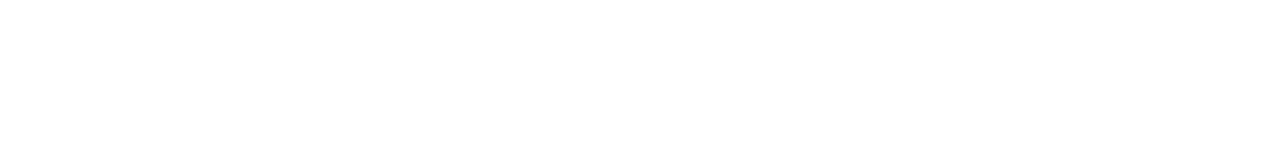
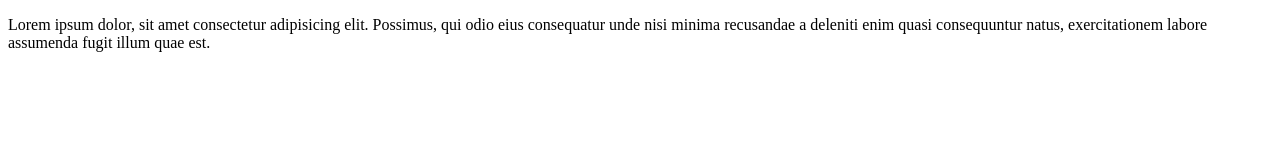
Before and after one commit to MuhammedHalilDemir/demo1, a plain HTML site: page index.html in a window 1280 px wide. Drawn offline with Linux system fonts and the light colour scheme.

Commit message:
p tag is created

```diff
--- a/index.html
+++ b/index.html
@@ -6,6 +6,8 @@
     <title>Document</title>
 </head>
 <body>
-
+    <p>Lorem ipsum dolor, sit amet consectetur adipisicing elit.
+         Possimus, qui odio eius consequatur unde nisi minima recusandae a deleniti enim quasi consequuntur natus,
+          exercitationem labore assumenda fugit illum quae est.</p>
 </body>
 </html>
```
